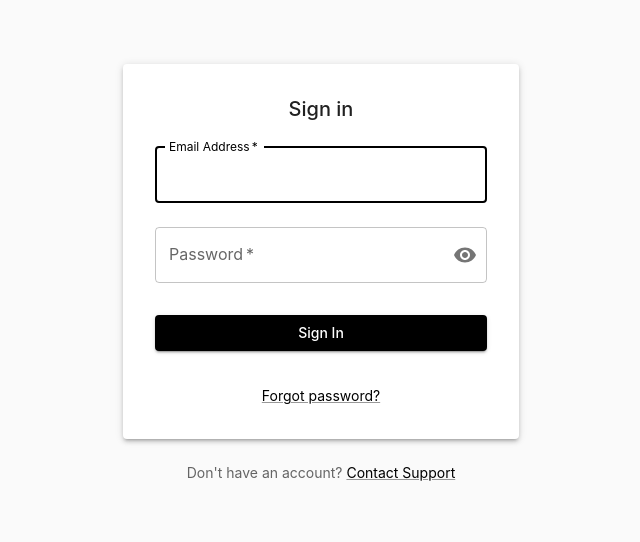
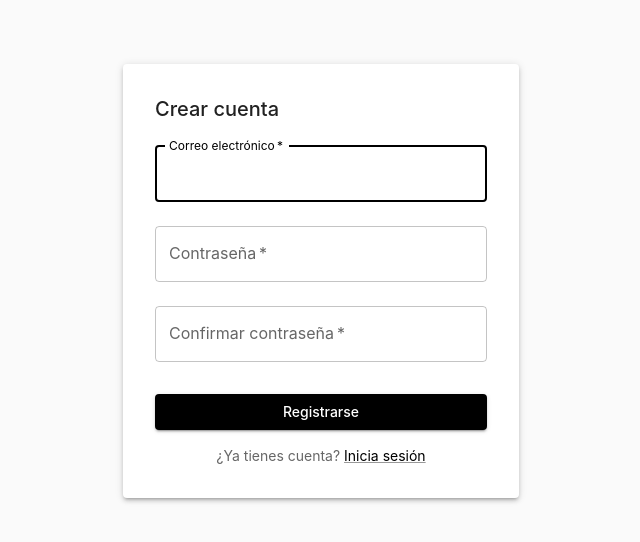
Before and after one commit to Bloodwrath/administrador-clickstorm, a React (Create React App) app: page /signup in a window 1280 px wide. Before the commit this address led to /login. Shown: the top 542 px of the page, without its empty margins (319-959 px from the left). Built offline with nearby package versions, Linux system fonts and the light colour scheme; no server answers.

Commit message:
feat(auth): Registro de usuarios (SignUp), UI en español, limpieza de warnings; chore(ci): workflow de GitHub Actions para deploy a gh-pages

```diff
--- a/package.json
+++ b/package.json
@@ -60,10 +60,7 @@
     "@babel/plugin-transform-react-jsx": "^7.27.1",
     "@babel/plugin-transform-typescript": "^7.28.0",
     "@types/react-router-dom": "^5.3.3",
-    "babel-plugin-module-resolver": "^5.0.2",
     "bfj": "^9.1.2",
-    "customize-cra": "^1.0.0",
-    "gh-pages": "^5.0.0",
-    "react-app-rewired": "^2.2.1"
+    "gh-pages": "^5.0.0"
   }
 }
--- a/src/App.tsx
+++ b/src/App.tsx
@@ -9,6 +9,7 @@ import Accounting from './modules/accounting/Accounting';
 import Inventory from './modules/inventory/Inventory';
 import Orders from './modules/orders/Orders';
 import Login from './modules/auth/Login';
+import SignUp from './modules/auth/SignUp';
 
 const App: React.FC = () => {
   const { currentUser, loading } = useAuth();
@@ -39,6 +40,10 @@ const App: React.FC = () => {
           element={!currentUser ? <Login /> : <Navigate to="/" replace />}
         />
         <Route
+          path="/signup"
+          element={!currentUser ? <SignUp /> : <Navigate to="/" replace />}
+        />
+        <Route
           path="/"
           element={currentUser ? <Layout /> : <Navigate to="/login" replace />}
         >
--- a/src/components/Layout/index.tsx
+++ b/src/components/Layout/index.tsx
@@ -68,13 +68,6 @@ const AppBarStyled = styled(AppBar, {
   }),
 }));
 
-const DrawerHeader = styled('div')(({ theme }) => ({
-  display: 'flex',
-  alignItems: 'center',
-  padding: theme.spacing(0, 1),
-  ...theme.mixins.toolbar,
-  justifyContent: 'flex-end',
-}));
 
 const Layout: React.FC = () => {
   const theme = useTheme();
@@ -90,17 +83,17 @@ const Layout: React.FC = () => {
   const handleSignOut = async () => {
     try {
       await signOut();
-      showMessage('Successfully signed out', 'success');
+      showMessage('Sesión cerrada correctamente', 'success');
     } catch (error) {
-      showMessage('Error signing out', 'error');
+      showMessage('Error al cerrar sesión', 'error');
     }
   };
 
   const menuItems = [
-    { text: 'Dashboard', icon: <DashboardIcon />, path: '/' },
-    { text: 'Accounting', icon: <AccountingIcon />, path: '/accounting' },
-    { text: 'Inventory', icon: <InventoryIcon />, path: '/inventory' },
-    { text: 'Orders', icon: <OrdersIcon />, path: '/orders' },
+    { text: 'Panel', icon: <DashboardIcon />, path: '/' },
+    { text: 'Contabilidad', icon: <AccountingIcon />, path: '/accounting' },
+    { text: 'Inventario', icon: <InventoryIcon />, path: '/inventory' },
+    { text: 'Pedidos', icon: <OrdersIcon />, path: '/orders' },
   ];
 
   const drawer = (
@@ -133,7 +126,7 @@ const Layout: React.FC = () => {
           <ListItemIcon>
             <LogoutIcon />
           </ListItemIcon>
-          <ListItemText primary="Sign Out" />
+          <ListItemText primary="Cerrar sesión" />
         </ListItem>
       </List>
     </div>
@@ -154,7 +147,7 @@ const Layout: React.FC = () => {
             <MenuIcon />
           </IconButton>
           <Typography variant="h6" noWrap component="div" sx={{ flexGrow: 1 }}>
-            Business Management
+            Gestor de Negocios
           </Typography>
           <Typography variant="subtitle2">
             {currentUser?.email}
--- a/src/components/NotFound.tsx
+++ b/src/components/NotFound.tsx
@@ -23,10 +23,10 @@ const NotFound: React.FC = () => {
           404
         </Typography>
         <Typography variant="h4" component="h2" gutterBottom>
-          Oops! Page not found
+          ¡Ups! Página no encontrada
         </Typography>
         <Typography variant="body1" color="text.secondary" sx={{ mb: 4, maxWidth: '600px' }}>
-          The page you are looking for might have been removed, had its name changed, or is temporarily unavailable.
+          La página que buscas pudo haber sido eliminada, cambiado de nombre o estar temporalmente no disponible.
         </Typography>
         <Button
           variant="contained"
@@ -34,7 +34,7 @@ const NotFound: React.FC = () => {
           onClick={() => navigate('/')}
           size="large"
         >
-          Go to Homepage
+          Ir al inicio
         </Button>
       </Box>
     </Container>
--- a/src/context/AuthContext.tsx
+++ b/src/context/AuthContext.tsx
@@ -1,6 +1,5 @@
 import React, { createContext, useContext, useEffect, useState } from 'react';
 import {
-  getAuth,
   User,
   signInWithEmailAndPassword,
   signOut as firebaseSignOut,
--- a/src/modules/auth/Login.tsx
+++ b/src/modules/auth/Login.tsx
@@ -29,22 +29,22 @@ const Login: React.FC = () => {
     e.preventDefault();
 
     if (!email || !password) {
-      showMessage('Please fill in all fields', 'error');
+      showMessage('Por favor completa todos los campos', 'error');
       return;
     }
 
     try {
       setLoading(true);
       await login(email, password);
-      showMessage('Successfully logged in', 'success');
+      showMessage('Sesión iniciada correctamente', 'success');
       navigate('/');
     } catch (error: any) {
       console.error('Login error:', error);
       const errorMessage = error.code === 'auth/user-not-found'
-        ? 'No user found with this email'
+        ? 'No existe un usuario con este correo'
         : error.code === 'auth/wrong-password'
-        ? 'Incorrect password'
-        : 'Failed to log in. Please try again.';
+        ? 'Contraseña incorrecta'
+        : 'No se pudo iniciar sesión. Inténtalo de nuevo.';
       showMessage(errorMessage, 'error');
     } finally {
       setLoading(false);
@@ -72,7 +72,7 @@ const Login: React.FC = () => {
           }}
         >
           <Typography component="h1" variant="h5">
-            Sign in
+            Iniciar sesión
           </Typography>
           <Box component="form" onSubmit={handleSubmit} sx={{ mt: 1, width: '100%' }}>
             <TextField
@@ -80,7 +80,7 @@ const Login: React.FC = () => {
               required
               fullWidth
               id="email"
-              label="Email Address"
+              label="Correo electrónico"
               name="email"
               autoComplete="email"
               autoFocus
@@ -93,7 +93,7 @@ const Login: React.FC = () => {
               required
               fullWidth
               name="password"
-              label="Password"
+              label="Contraseña"
               type={showPassword ? 'text' : 'password'}
               id="password"
               autoComplete="current-password"
@@ -122,27 +122,20 @@ const Login: React.FC = () => {
               sx={{ mt: 3, mb: 2 }}
               disabled={loading}
             >
-              {loading ? <CircularProgress size={24} /> : 'Sign In'}
+              {loading ? <CircularProgress size={24} /> : 'Iniciar sesión'}
             </Button>
             <Box sx={{ textAlign: 'center', mt: 2 }}>
-              <Link href="#" variant="body2" onClick={() => showMessage('Contact support to reset your password', 'info')}>
-                Forgot password?
+              <Link href="#" variant="body2" onClick={() => showMessage('Contacta al soporte para restablecer tu contraseña', 'info')}>
+                ¿Olvidaste tu contraseña?
               </Link>
             </Box>
           </Box>
         </Paper>
         <Box sx={{ mt: 3, textAlign: 'center' }}>
           <Typography variant="body2" color="text.secondary">
-            Don't have an account?{' '}
-            <Link
-              href="#"
-              variant="body2"
-              onClick={(e) => {
-                e.preventDefault();
-                showMessage('Contact support to create an account', 'info');
-              }}
-            >
-              Contact Support
+            ¿No tienes cuenta?{' '}
+            <Link href="#" variant="body2" onClick={(e) => { e.preventDefault(); navigate('/signup'); }}>
+              Crear cuenta
             </Link>
           </Typography>
         </Box>
--- /dev/null
+++ b/src/modules/auth/SignUp.tsx
@@ -0,0 +1,107 @@
+import React, { useState } from 'react';
+import { useNavigate } from 'react-router-dom';
+import { Container, Box, Typography, TextField, Button, Paper, CircularProgress, Link } from '@mui/material';
+import { useAuth } from '../../context/AuthContext';
+import { useSnackbar } from '../../context/SnackbarContext';
+
+const SignUp: React.FC = () => {
+  const [email, setEmail] = useState('');
+  const [password, setPassword] = useState('');
+  const [confirmPassword, setConfirmPassword] = useState('');
+  const [loading, setLoading] = useState(false);
+  const { signUp } = useAuth();
+  const { showMessage } = useSnackbar();
+  const navigate = useNavigate();
+
+  const handleSubmit = async (e: React.FormEvent) => {
+    e.preventDefault();
+    if (!email || !password || !confirmPassword) {
+      showMessage('Por favor completa todos los campos', 'error');
+      return;
+    }
+    if (password !== confirmPassword) {
+      showMessage('Las contraseñas no coinciden', 'error');
+      return;
+    }
+    try {
+      setLoading(true);
+      await signUp(email, password);
+      showMessage('Cuenta creada correctamente', 'success');
+      navigate('/');
+    } catch (error: any) {
+      const code = error?.code || '';
+      const errorMessage = code === 'auth/email-already-in-use'
+        ? 'Este correo ya está en uso'
+        : code === 'auth/weak-password'
+        ? 'La contraseña es demasiado débil'
+        : 'No se pudo crear la cuenta. Inténtalo de nuevo.';
+      showMessage(errorMessage, 'error');
+    } finally {
+      setLoading(false);
+    }
+  };
+
+  return (
+    <Container component="main" maxWidth="xs">
+      <Box sx={{ mt: 8, display: 'flex', flexDirection: 'column', alignItems: 'center' }}>
+        <Paper elevation={3} sx={{ p: 4, width: '100%' }}>
+          <Typography component="h1" variant="h5" gutterBottom>
+            Crear cuenta
+          </Typography>
+          <Box component="form" onSubmit={handleSubmit}>
+            <TextField
+              margin="normal"
+              required
+              fullWidth
+              id="email"
+              label="Correo electrónico"
+              name="email"
+              autoComplete="email"
+              autoFocus
+              value={email}
+              onChange={(e) => setEmail(e.target.value)}
+              disabled={loading}
+            />
+            <TextField
+              margin="normal"
+              required
+              fullWidth
+              name="password"
+              label="Contraseña"
+              type="password"
+              id="password"
+              autoComplete="new-password"
+              value={password}
+              onChange={(e) => setPassword(e.target.value)}
+              disabled={loading}
+            />
+            <TextField
+              margin="normal"
+              required
+              fullWidth
+              name="confirmPassword"
+              label="Confirmar contraseña"
+              type="password"
+              id="confirmPassword"
+              autoComplete="new-password"
+              value={confirmPassword}
+              onChange={(e) => setConfirmPassword(e.target.value)}
+              disabled={loading}
+            />
+            <Button type="submit" fullWidth variant="contained" sx={{ mt: 3, mb: 2 }} disabled={loading}>
+              {loading ? <CircularProgress size={24} /> : 'Registrarse'}
+            </Button>
+            <Box sx={{ textAlign: 'center' }}>
+              <Typography variant="body2" color="text.secondary">
+                ¿Ya tienes cuenta?{' '}
+                <Link href="#" onClick={(e) => { e.preventDefault(); navigate('/login'); }}>Inicia sesión</Link>
+              </Typography>
+            </Box>
+          </Box>
+        </Paper>
+      </Box>
+    </Container>
+  );
+};
+
+export default SignUp;
```
Also changed, not shown: config-overrides.js (deleted, +0 -27 lines), src/custom.d.ts (deleted, +0 -9 lines), src/services/firebase.ts (+4 -4 lines).
